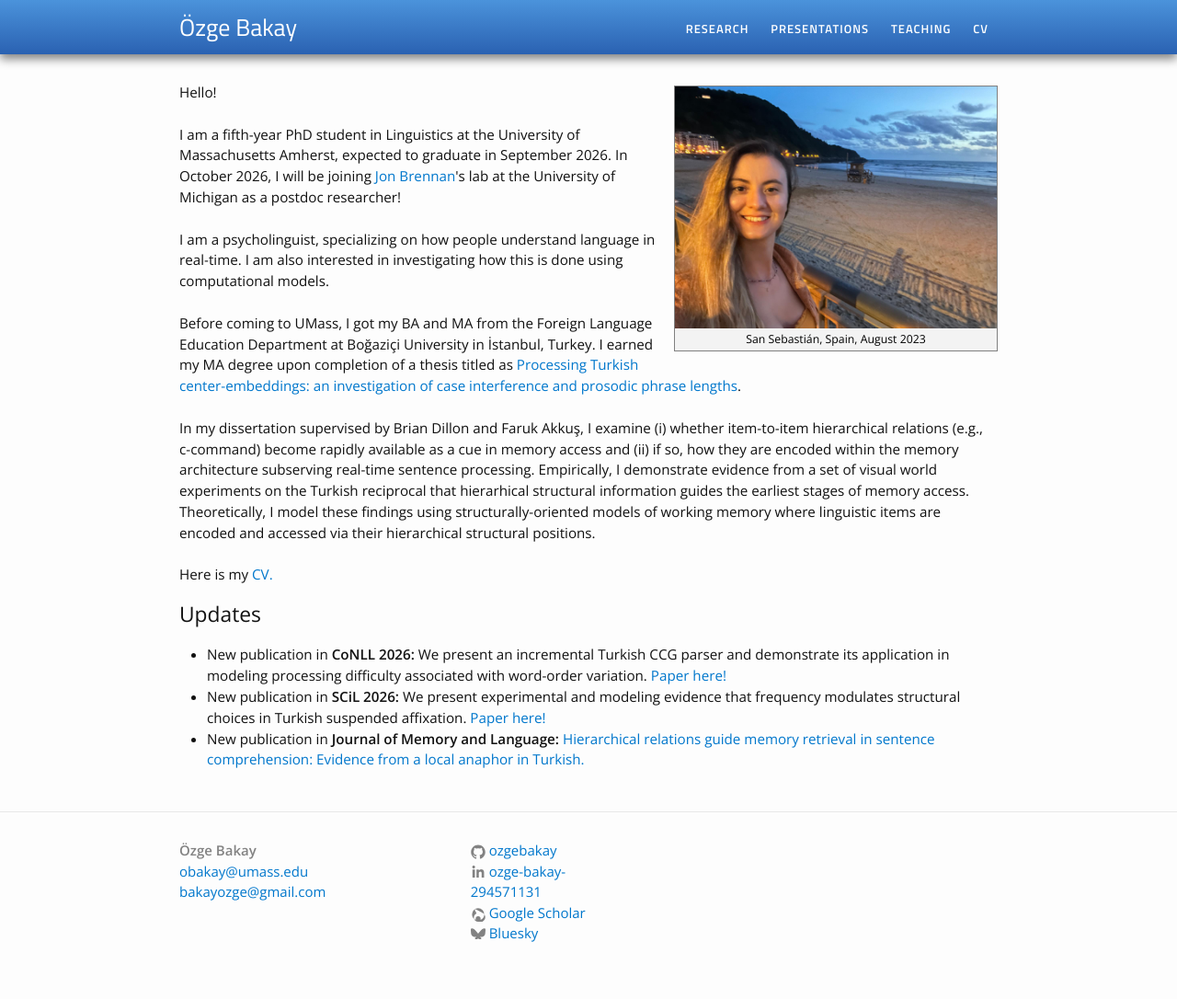
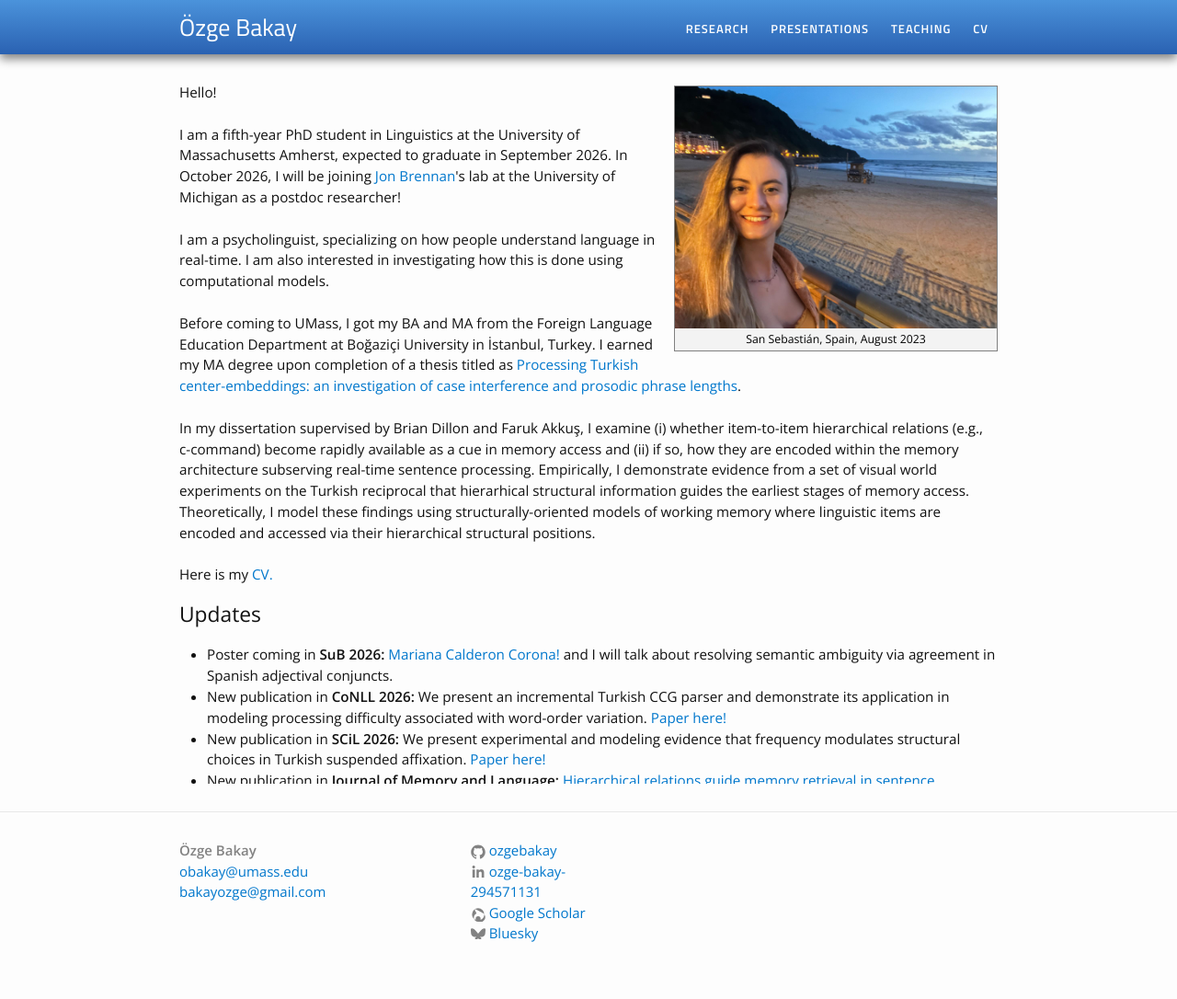
Before and after one commit to ozgebakay/ozgebakay.github.io, a Jekyll site: the page built from index.html, in a window 1280 px wide. Shown: the whole page at 92% size. Built offline with Jekyll 4.4.1, drawn with Linux system fonts in a browser that asks for light colours.

Commit message:
Update index.html

```diff
--- a/index.html
+++ b/index.html
@@ -24,6 +24,7 @@
 <h2>Updates</h2>
 <div class="updates" style="height: 10em; overflow-y: scroll;">
 <ul>
+<li>Poster coming in <b>SuB 2026:</b> <a href="https://sites.google.com/view/lingmarianacalderon/about/" target="_blank">Mariana Calderon Corona!</a> and I will talk about resolving semantic ambiguity via agreement in Spanish adjectival conjuncts.</li>
 <li>New publication in <b>CoNLL 2026:</b> We present an incremental Turkish CCG parser and demonstrate its application in modeling processing difficulty associated with word-order variation. <a href="https://aclanthology.org/2026.conll-main.36.pdf" target="_blank">Paper here!</a></li>
 <li>New publication in <b>SCiL 2026:</b> We present experimental and modeling evidence that frequency modulates structural choices in Turkish suspended affixation. <a href="https://aclanthology.org/2026.scil-main.32.pdf" target="_blank">Paper here!</a></li>
 <li>New publication in <b>Journal of Memory and Language:</b> <a href="https://doi.org/10.1016/j.jml.2026.104747" target="_blank">Hierarchical relations guide memory retrieval in sentence comprehension: Evidence from a local anaphor in Turkish.</a></li>
```
